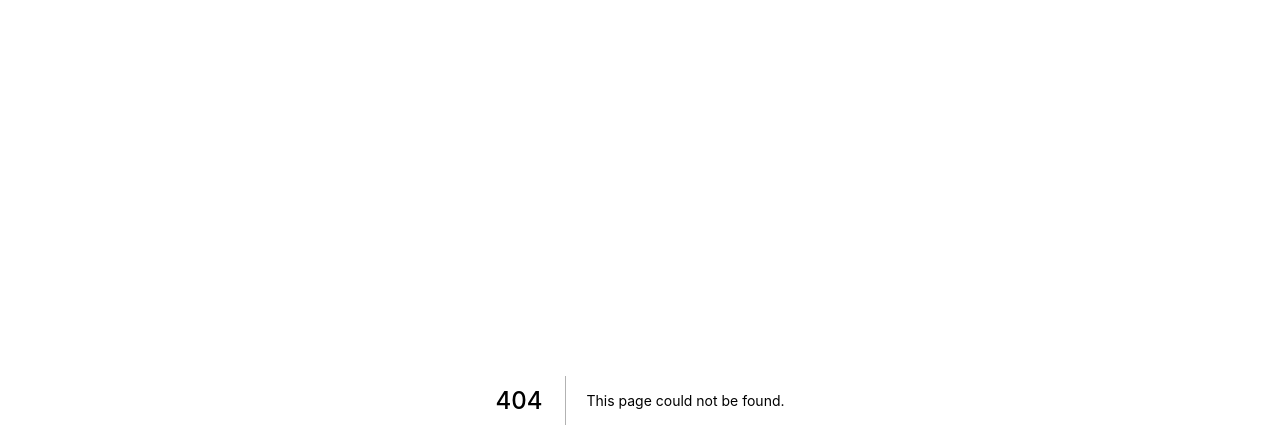
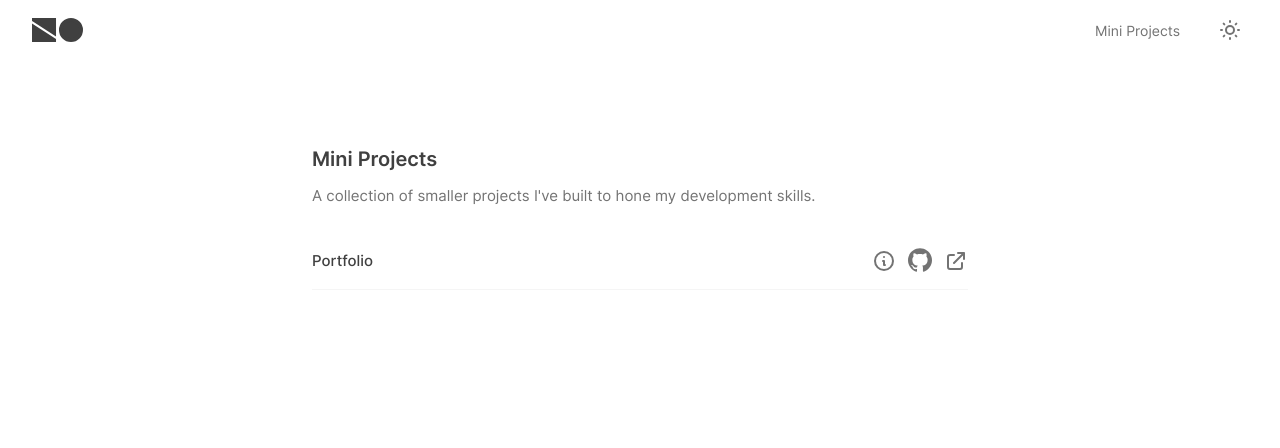
Before and after one commit to aakindel/akin, a Next.js app: page /mini-projects in a window 1280 px wide. Before the commit this address had no page. Shown: the top 448 px of the page. Built offline with nearby package versions, Linux system fonts and the light colour scheme.

Commit message:
add MiniProjectList component and MiniProjects index page

```diff
--- a/components/IconButton/IconButton.module.scss
+++ b/components/IconButton/IconButton.module.scss
@@ -47,4 +47,8 @@
   .icon-button.hover:hover {
     color: var(--icon-button-hover-color);
   }
+
+  .icon-button.inherit {
+    color: inherit;
+  }
 }
--- a/components/IconButton/index.tsx
+++ b/components/IconButton/index.tsx
@@ -8,7 +8,7 @@ import SocialIcons, {
 import IconButtonStyles from "./IconButton.module.scss";
 
 type IconButtonProps = {
-  type?: "minimal" | "hover";
+  type?: "minimal" | "hover" | "inherit";
   icon: HeroIconNames | SocialIconNames;
   onClick?: React.MouseEventHandler<HTMLElement>;
 };
--- a/components/MainNav/MainNav.module.scss
+++ b/components/MainNav/MainNav.module.scss
@@ -2,6 +2,14 @@
   --logo-color: var(--mds-color-text-emphasized);
   --logo-font-size: var(--mds-font-size-400);
   --logo-font-weight: var(--mds-font-weight-normal);
+
+  --link-text-color: var(--mds-color-text-muted);
+  --link-text-font-size: 14px;
+  --link-text-weight: 500;
+  --link-text-hover-bg-color: var(--mds-color-bg-faint);
+  --link-text-padding: 6px 8px;
+  --link-text-transition-speed: 0.1s;
+  --link-text-border-radius: 4px;
 }
 
 .main-nav-scope {
@@ -10,4 +18,18 @@
     font-size: var(--logo-font-size);
     font-weight: var(--logo-font-weight);
   }
+
+  .link-text {
+    color: var(--link-text-color);
+    font-size: var(--link-text-font-size);
+    padding: var(--link-text-padding);
+    transition: var(--link-text-transition-speed);
+    font-weight: var(--link-text-font-weight);
+    border-radius: var(--link-text-border-radius);
+  }
+
+  .link-text:hover {
+    background-color: var(--link-text-hover-bg-color);
+    transition: var(--link-text-transition-speed);
+  }
 }
--- a/components/MainNav/index.tsx
+++ b/components/MainNav/index.tsx
@@ -23,6 +23,11 @@ const MainNav = ({ ...NavBarProps }: MainNavProps) => {
       </NavBar.Logo>
       <NavBar.ItemGroup>
         <NavBar.Item>
+          <AppLink className={MainNavStyles["link-text"]} href="/mini-projects">
+            Mini Projects
+          </AppLink>
+        </NavBar.Item>
+        <NavBar.Item>
           <ThemeChanger />
         </NavBar.Item>
       </NavBar.ItemGroup>
--- /dev/null
+++ b/components/MiniProjectList/MiniProjectList.module.scss
@@ -0,0 +1,69 @@
+.mpl-scope {
+  --project-name-color: var(--mds-color-text-normal);
+  --overlay-link-hover-color: var(--mds-color-bg-faint);
+}
+
+.mpl-scope {
+  .list-item {
+    position: relative;
+
+    .overlay-link {
+      background-color: transparent;
+    }
+    .info-link {
+      color: var(--mds-color-hover-emphasize-inactive);
+    }
+  }
+  .list-item:hover {
+    .overlay-link {
+      background-color: var(--overlay-link-hover-color);
+    }
+    .info-link {
+      color: var(--mds-color-hover-emphasize-active);
+    }
+  }
+
+  // https://stackoverflow.com/a/46707009 : nested link css hack
+  .overlay-link {
+    margin-top: 1px;
+    position: absolute;
+    top: -1px;
+    left: 0px;
+    right: 0px;
+    bottom: -1px;
+    width: 104%;
+    border-radius: 8px;
+    margin-left: -2%;
+    padding: 0 50px;
+  }
+
+  .content-container {
+    display: flex;
+    justify-content: space-between;
+    align-items: center;
+    flex-grow: 1;
+    border-bottom: 1px solid var(--overlay-link-hover-color);
+    padding: 16px 0px;
+    position: relative;
+    pointer-events: none;
+    gap: 16px;
+    max-width: 100%;
+  }
+
+  .project-name-container {
+    display: flex;
+    flex-wrap: wrap;
+  }
+
+  .project-name {
+    font-weight: 500;
+    color: var(--project-name-color);
+    font-size: 15px;
+  }
+
+  .project-links-container {
+    display: flex;
+    gap: 12px;
+    pointer-events: none;
+  }
+}
--- /dev/null
+++ b/components/MiniProjectList/index.tsx
@@ -0,0 +1,123 @@
+import React from "react";
+import AppLink from "../AppLink";
+import IconButton from "../IconButton";
+import MiniProjectListStyles from "./MiniProjectList.module.scss";
+import {
+  MiniProjectsFrontmatter,
+  MiniProjectsLinkType,
+} from "@/mdx/paths/mini-projects/types";
+
+type ListProps = {
+  children?: React.ReactNode;
+};
+
+export const MiniProjectList = ({ children }: ListProps) => {
+  return (
+    <ul
+      className={MiniProjectListStyles["MiniProjectList"]}
+      style={{
+        display: "flex",
+        flexDirection: "column",
+        listStyleType: "none",
+      }}
+    >
+      {children}
+    </ul>
+  );
+};
+
+export function getMiniProjectsByTag(
+  miniProjects: MiniProjectsFrontmatter[],
+  projectTag = ""
+) {
+  return (
+    <MiniProjectList>
+      {miniProjects
+        .filter((miniProject) =>
+          projectTag === ""
+            ? miniProject
+            : miniProject.tags.includes(projectTag)
+        )
+        .map((miniProject, index) => {
+          return <MiniProjectListItem key={index} project={miniProject} />;
+        })}
+    </MiniProjectList>
+  );
+}
+
+const getLinkIcon = (name: string, projectLink: MiniProjectsLinkType) => {
+  switch (projectLink.type) {
+    case "external":
+      return (
+        <AppLink
+          style={{ marginTop: "1px", pointerEvents: "all" }}
+          href={projectLink.href}
+          openInNewTab
+        >
+          <IconButton icon="external-link" type="hover" />
+        </AppLink>
+      );
+    case "github":
+      return (
+        <AppLink
+          style={{ pointerEvents: "all" }}
+          href={projectLink.href}
+          openInNewTab
+        >
+          <IconButton icon="github" type="hover" />
+        </AppLink>
+      );
+    case "info":
+      return (
+        <AppLink
+          className={MiniProjectListStyles["info-link"]}
+          style={{ marginTop: "1px", pointerEvents: "all" }}
+          href={projectLink.href}
+        >
+          <IconButton icon="information-circle" type="inherit" />
+        </AppLink>
+      );
+    default:
+      return <div></div>;
+  }
+};
+
+// https://webgradients.com/
+export const MiniProjectListItem = ({
+  project,
+}: {
+  project: MiniProjectsFrontmatter;
+}) => {
+  if (!project.links.filter((project) => project.type === "info").length) {
+    project.links.unshift({
+      type: "info",
+      href: `/mini-projects/${project.name.toLowerCase()}`,
+    });
+  }
+  return (
+    <div className={MiniProjectListStyles["mpl-scope"]}>
+      <li className={MiniProjectListStyles["list-item"]}>
+        <AppLink
+          className={MiniProjectListStyles["overlay-link"]}
+          href={`/mini-projects/${project.name.toLowerCase()}`}
+        ></AppLink>
+        <div className={MiniProjectListStyles["content-container"]}>
+          <div className={MiniProjectListStyles["project-name-container"]}>
+            <h3 className={MiniProjectListStyles["project-name"]}>
+              {project.name}
+            </h3>
+          </div>
+          <div className={MiniProjectListStyles["project-links-container"]}>
+            {project.links.map((link, index) => {
+              return (
+                <React.Fragment key={index}>
+                  {getLinkIcon(project.name, link)}
+                </React.Fragment>
+              );
+            })}
+          </div>
+        </div>
+      </li>
+    </div>
+  );
+};
--- a/mdx/paths/mini-projects/data/portfolio.mdx
+++ b/mdx/paths/mini-projects/data/portfolio.mdx
@@ -1,6 +1,6 @@
 ---
 name: "Portfolio"
-isPublished: false
+isPublished: true
 publishedOn: null
 updatedOn: null
 tags: ["site"]
--- a/pages/index.tsx
+++ b/pages/index.tsx
@@ -1,6 +1,6 @@
 import type { NextPage } from "next";
 import Head from "next/head";
-import styles from "@page_styles/Home.module.scss";
+import styles from "styles/Home.module.scss";
 import DSStyles from "@mainds/styles/mainds.module.scss";
 import AppLink from "@/components/AppLink";
 import Container from "@/design_systems/mainds/components/Container";
@@ -23,7 +23,7 @@ const Home: NextPage = () => {
 
       <main>
         <MainNav />
-        <Container type="screen-sm">
+        <Container type="tighter">
           <div style={{ marginBottom: "64px" }}></div>
           <p className={styles["lead-paragraph"]}>Ayo Akindele</p>
           <p className={styles["paragraph"]}>
--- /dev/null
+++ b/pages/mini-projects/MiniProjects.module.scss
@@ -0,0 +1,22 @@
+.mini-projects-scope {
+  --page-title-color: var(--mds-color-text-normal);
+  --page-title-hover-color: var(--mds-color-text-muted);
+  --page-subtitle-color: var(--mds-color-text-muted);
+}
+
+.mini-projects-scope {
+  .page-title {
+    font-size: 20px;
+    line-height: 1.9;
+    font-weight: 600;
+    color: var(--page-title-color);
+    letter-spacing: 0px;
+    margin-bottom: 6px;
+  }
+
+  .page-subtitle {
+    font-size: 15px;
+    color: var(--page-subtitle-color);
+    margin-bottom: 24px;
+  }
+}
--- /dev/null
+++ b/pages/mini-projects/index.tsx
@@ -0,0 +1,60 @@
+import React from "react";
+import Head from "next/head";
+import Container from "@/design_systems/mainds/components/Container";
+import MainNav from "@/components/MainNav";
+import MiniProjectsStyles from "./MiniProjects.module.scss";
+import { getAllMiniProjectsFrontMatter } from "@/mdx/lib/mdxUtils/mini-projects";
+import { getMiniProjectsByTag } from "@/components/MiniProjectList";
+import { MiniProjectsFrontmatter } from "@/mdx/paths/mini-projects/types";
+
+const MiniProjects = ({
+  frontMatterList,
+}: {
+  frontMatterList: MiniProjectsFrontmatter[];
+}) => {
+  return (
+    <div>
+      <Head>
+        <title>Mini Projects</title>
+        <meta
+          name="description"
+          content="A collection of smaller projects I've built to hone my development skills."
+        />
+      </Head>
+      <MainNav />
+      <div style={{ marginBottom: "5rem" }}></div>
+
+      <Container type="tighter">
+        <div className={MiniProjectsStyles["mini-projects-scope"]}>
+          <div className={MiniProjectsStyles["page-title"]}>Mini Projects</div>
+          <div className={MiniProjectsStyles["page-subtitle"]}>
+            A collection of smaller projects I&apos;ve built to hone my
+            development skills.
+          </div>
+
+          <div>
+            {frontMatterList
+              .filter(
+                // ignore unpublished files
+                (post: MiniProjectsFrontmatter) => post.isPublished
+              )
+              .map((post: MiniProjectsFrontmatter, index: number) => (
+                <React.Fragment key={index}>
+                  {getMiniProjectsByTag(frontMatterList)}
+                </React.Fragment>
+              ))}
+          </div>
+        </div>
+      </Container>
+      <div style={{ paddingBottom: "10rem" }}></div>
+    </div>
+  );
+};
+
+export default MiniProjects;
+
+export async function getStaticProps() {
+  const frontMatterList = getAllMiniProjectsFrontMatter();
+
+  return { props: { frontMatterList } };
+}
--- a/tsconfig.json
+++ b/tsconfig.json
@@ -6,8 +6,7 @@
       "@components/*": ["components/*"],
       "@design_systems/*": ["design_systems/*"],
       "@mainds": ["design_systems/mainds/"],
-      "@mainds/*": ["design_systems/mainds/*"],
-      "@page_styles/*": ["styles/pages/*"]
+      "@mainds/*": ["design_systems/mainds/*"]
     },
     "target": "es5",
     "lib": ["dom", "dom.iterable", "esnext"],
```
Also changed, not shown: styles/Home.module.scss (renamed from styles/pages/Home.module.scss).
